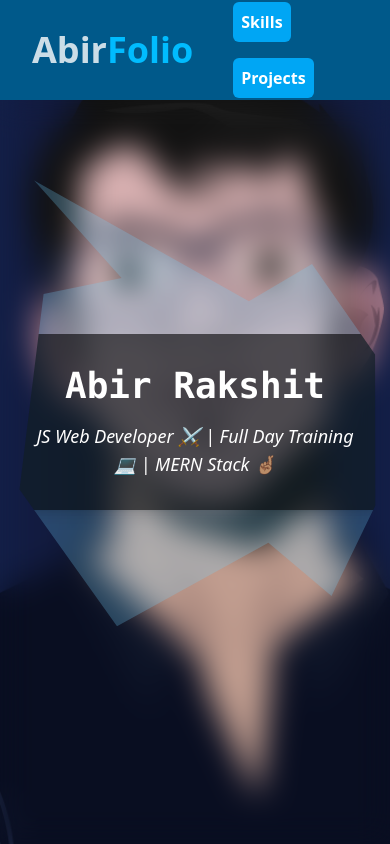
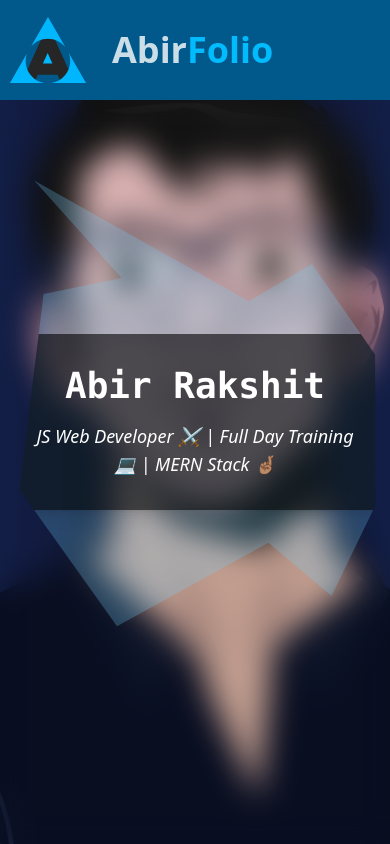
Before and after one commit to araksh10/abirFolio, a React (Vite) app: page / in a window 390 px wide. Shown: the top 844 px of the page. Built offline with nearby package versions, Linux system fonts and the light colour scheme.

Commit message:
minor animations

```diff
--- a/src/components/Navbar.jsx
+++ b/src/components/Navbar.jsx
@@ -10,8 +10,8 @@
 			className="absolute inset-0 h-25 z-10 flex justify-between items-center bg-sky-800 contain-content"
 		>
 			<div className="flex contain-content">
-				<div className="m-2">
-					<img className="size-20" src={Logo} alt="" />
+				<div className="m-2 hover:rotate-12">
+					<img className="size-20 " src={Logo} alt="" />
 				</div>
 				<div className="flex items-center mx-4">
 					<h1 className="text-4xl font-extrabold text-sky-400">
@@ -19,7 +19,7 @@
 					</h1>
 				</div>
 			</div>
-			<div className="mx-4 text-white font-bold">
+			<div className="hidden md:block mx-4 text-white font-bold">
 				<button className="m-2 p-2 bg-sky-500 rounded-md hover:bg-sky-700 hover:drop-shadow-lg hover:drop-shadow-sky-500 active:bg-sky-950">
 					<a href="#about">About</a>
 				</button>
```
